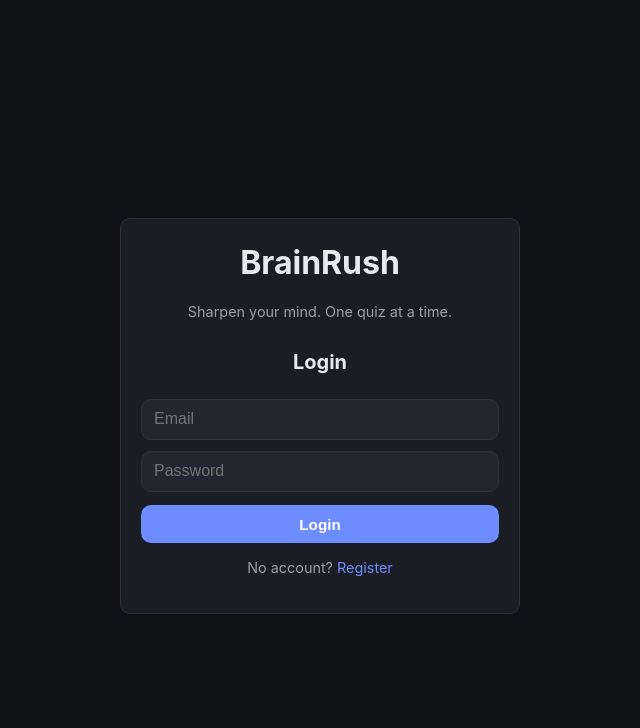
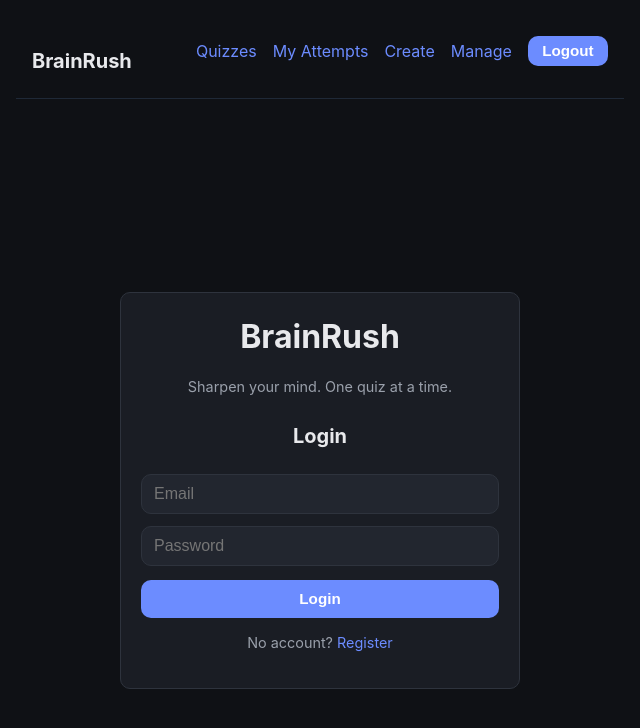
Before and after one commit to beatsbynorth21/ts-academy-quiz-platform, a React (Vite) app in the folder client/: page /login in a window 1280 px wide. Shown: the top 728 px of the page, without its empty margins (320-960 px from the left). Built offline with nearby package versions, Linux system fonts and the light colour scheme; no server answers; sample sign-in values are in the browser's storage.

Commit message:
Add BrainRush navbar

```diff
--- a/client/src/App.jsx
+++ b/client/src/App.jsx
@@ -10,12 +10,14 @@ import Results from './pages/Results';
 import CreateQuiz from './pages/CreateQuiz';
 import ManageQuizzes from './pages/ManageQuizzes';
 import MyAttempts from './pages/MyAttempts';
+import Navbar from './components/Navbar';
 
 function App() {
   return (
     <AuthProvider>
       <BrowserRouter>
-        <Routes>
+        <Navbar />
+<Routes>
           <Route path="/login" element={<Login />} />
           <Route path="/register" element={<Register />} />
           <Route path="/quizzes" element={
--- /dev/null
+++ b/client/src/components/Navbar.jsx
@@ -0,0 +1,31 @@
+import { Link, useNavigate } from 'react-router-dom';
+import { useAuth } from '../context/AuthContext';
+
+export default function Navbar() {
+  const { user, logout } = useAuth();
+  const navigate = useNavigate();
+
+  if (!user) return null;
+
+  const handleLogout = () => {
+    logout();
+    navigate('/login');
+  };
+
+  return (
+    <nav className="navbar">
+      <Link to="/quizzes" className="nav-brand">BrainRush</Link>
+      <div className="nav-links">
+        <Link to="/quizzes">Quizzes</Link>
+        <Link to="/my-attempts">My Attempts</Link>
+        {user.role === 'admin' && (
+          <>
+            <Link to="/admin/create-quiz">Create</Link>
+            <Link to="/admin/manage-quizzes">Manage</Link>
+          </>
+        )}
+        <button onClick={handleLogout}>Logout</button>
+      </div>
+    </nav>
+  );
+}
--- a/client/src/index.css
+++ b/client/src/index.css
@@ -148,3 +148,27 @@ form { margin-top: 0.5rem; }
 .auth-card .dim-text {
   text-align: center;
 }
+
+.navbar {
+  display: flex;
+  justify-content: space-between;
+  align-items: center;
+  flex-wrap: wrap;
+  gap: 0.5rem;
+  padding: 0.75rem 1rem;
+  border-bottom: 1px solid #1f2937;
+}
+.nav-brand {
+  font-weight: 700;
+  font-size: 1.25rem;
+  color: inherit;
+  text-decoration: none;
+}
+.nav-links {
+  display: flex;
+  flex-wrap: wrap;
+  align-items: center;
+  gap: 1rem;
+}
+.nav-links a { text-decoration: none; }
+.nav-links button { padding: 0.4rem 0.9rem; }
```
